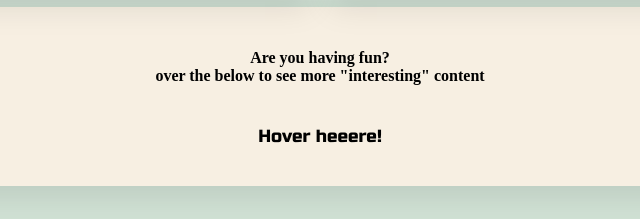
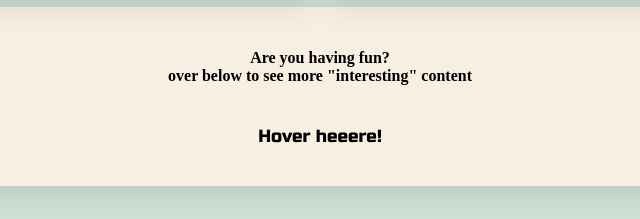
Before and after one commit to Martfed/profile, a plain HTML site: page index.html in a window 1280 px wide. Shown: the part 1138-1357 px from the top of the page, 320-960 px from the left. Drawn offline with Linux system fonts and the light colour scheme.

Commit message:
transition

```diff
--- a/index.html
+++ b/index.html
@@ -51,7 +51,7 @@
       </div>
     </div>
     <div class="container center">
-      <h4>Are you having fun? <br> over the below to see more "interesting" content</h4>
+      <h4>Are you having fun? <br> over below to see more "interesting" content</h4>
       <div id="hover">
         <button>Hover heeere!</button>
         <div id="hover-content">
```
